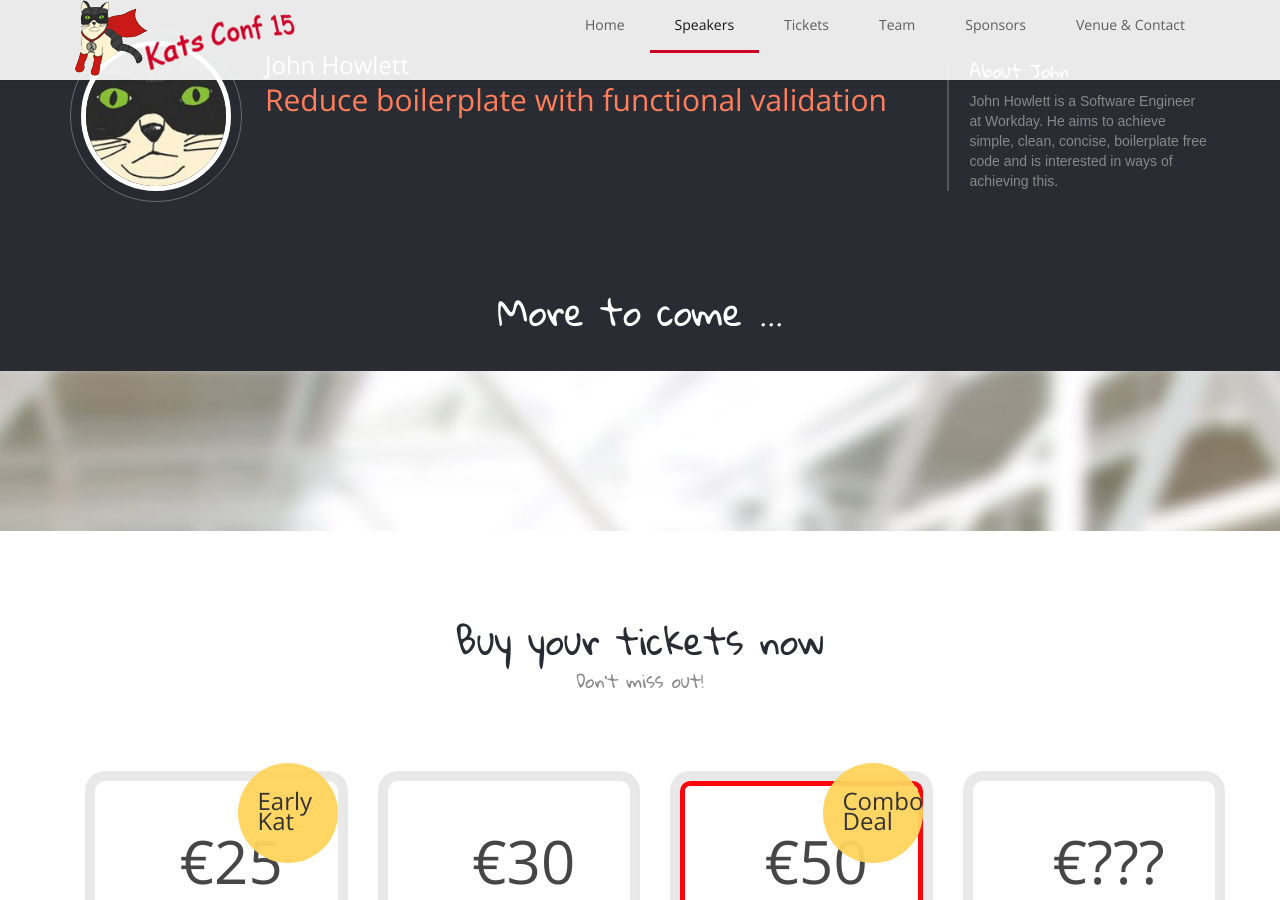
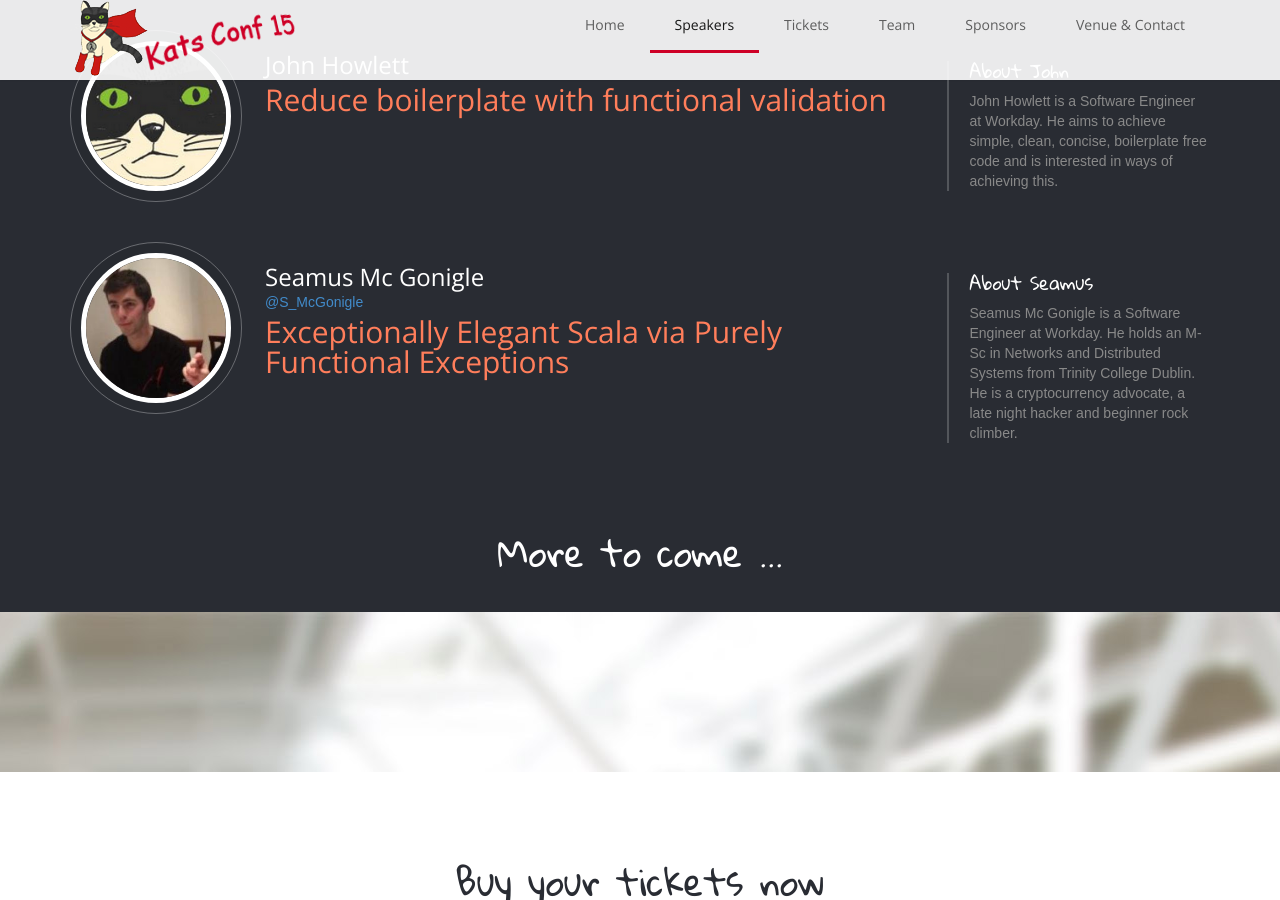
Before and after one commit to aidanf/functional-kats-conf, a Jekyll site: the page index.html, which Jekyll copies as it is, in a window 1280 px wide and 900 px high, scrolled down 5285 px. Built offline with Jekyll 4.4.1, drawn with Linux system fonts in a browser that asks for light colours; nearby versions of some CDN libraries; library files that are not in the unit come from our copies; Markdown is read by kramdown in place of the engine named in the settings.

Commit message:
Added speaker info for Seamus

```diff
--- a/index.html
+++ b/index.html
@@ -756,6 +756,35 @@
                         </div><!-- /.col-md-3 -->
                     </div><!-- /.speaker -->
 
+                    <div class="row speaker">
+                        <div class="col-sm-2">
+                            <div class="outer-border item">
+                                <div class="middle-border">
+                                    <img src="assets/pictures/seamus.jpg" class="img-circle inner-border">
+                                </div>
+                            </div>
+                        </div><!-- /.col-md-2 -->
+
+                        <div class="col-sm-7">
+                            <p class="name">Seamus Mc Gonigle</p>
+                            <p class="company"><a href="https://twitter.com/S_McGonigle" target="_blank">@S_McGonigle</a></p>
+                            <p class="talk-title">Exceptionally Elegant Scala via Purely Functional Exceptions</p>
+                            <p class="time"><!-- <span class="time-start">08:00</span> - 08:45 --></p>
+                        </div><!-- /.col-md-7 -->
+
+                        <hr>
+
+                        <div class="col-sm-3">
+                            <div class="about">
+                                <h4>About Seamus</h4>
+
+                                <p>
+                                  Seamus Mc Gonigle is a Software Engineer at Workday. He holds an M­Sc in Networks and Distributed Systems from Trinity College Dublin. He is a cryptocurrency advocate, a late night hacker and beginner rock climber.
+                                </p>
+                            </div><!-- /.about -->
+                        </div><!-- /.col-md-3 -->
+                    </div><!-- /.speaker -->
+
                     <h2>More to come ...</h2>
 
                 </div><!-- /.tab-1 -->
```
Also changed, not shown: assets/pictures/seamus.jpg (added).
